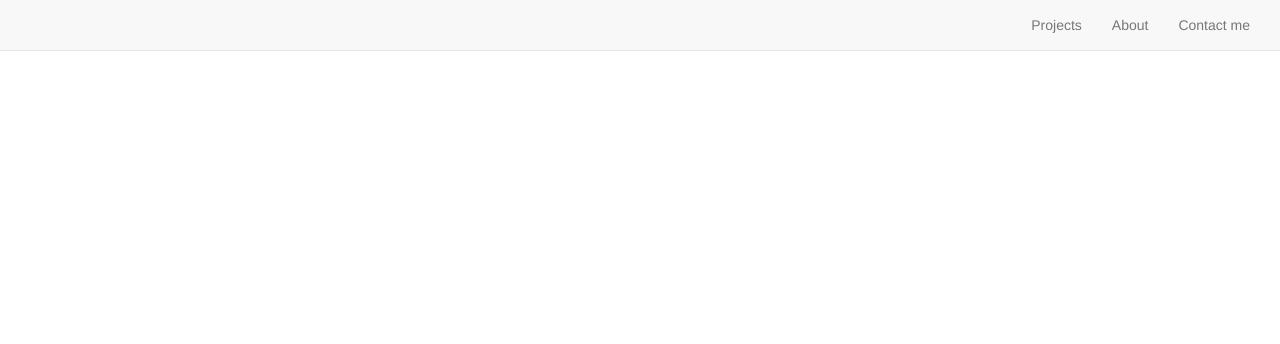
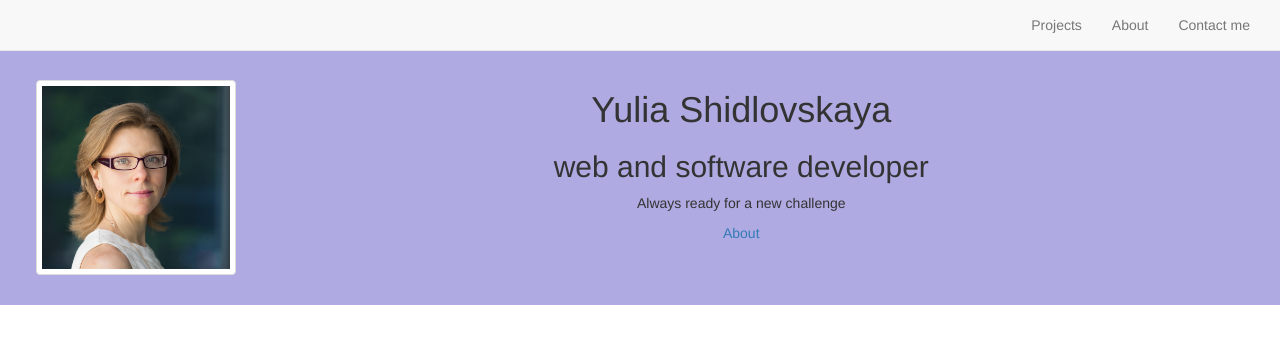
Before and after one commit to sjullieb/portfolio, a plain HTML site: page index.html in a window 1280 px wide. Drawn offline with Linux system fonts and the light colour scheme.

Commit message:
add top section with photo and name

```diff
--- a/css/styles.css
+++ b/css/styles.css
@@ -1,3 +1,24 @@
-.container-fluid ul{
+.container-fluid ul {
   float: right;
 }
+
+body{
+  margin-top: 50px;
+}
+.top-section img {
+  background-color: white;
+  border: 1px solid #ddd;
+  border-radius: 4px;
+  padding: 5px;
+  margin:30px;
+  width : 200px;
+}
+.top-section {
+  background-color: #afaae2;
+  text-align: center;
+  padding-right: 100px;
+}
+
+.top-section h1{
+  padding-top: 20px;
+}
--- a/index.html
+++ b/index.html
@@ -18,6 +18,19 @@
         </ul>
       </div>
     </nav>
-    <p></p>
+    <div class="top-section">
+      <div class="row">
+        <div class="col-md-3">
+            <img src="img/photo.png" alt="">
+        </div>
+        <div class="col-md-9">
+          <h1>Yulia Shidlovskaya</h1>
+          <h2>web and software developer</h2>
+
+          <p>Always ready for a new challenge</p>
+          <p><a href="#about">About</a></p>
+        </div>
+      </div>
+    </div>
   </body>
 </html>
```
